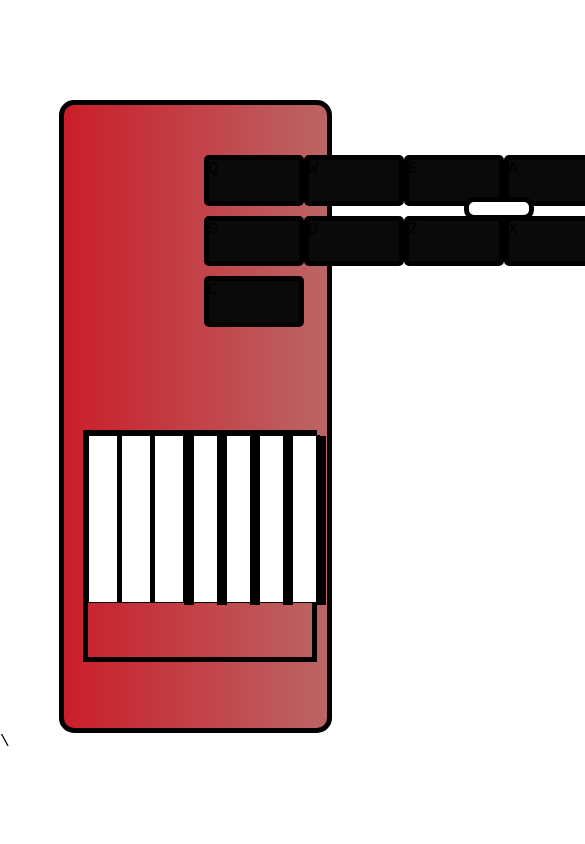
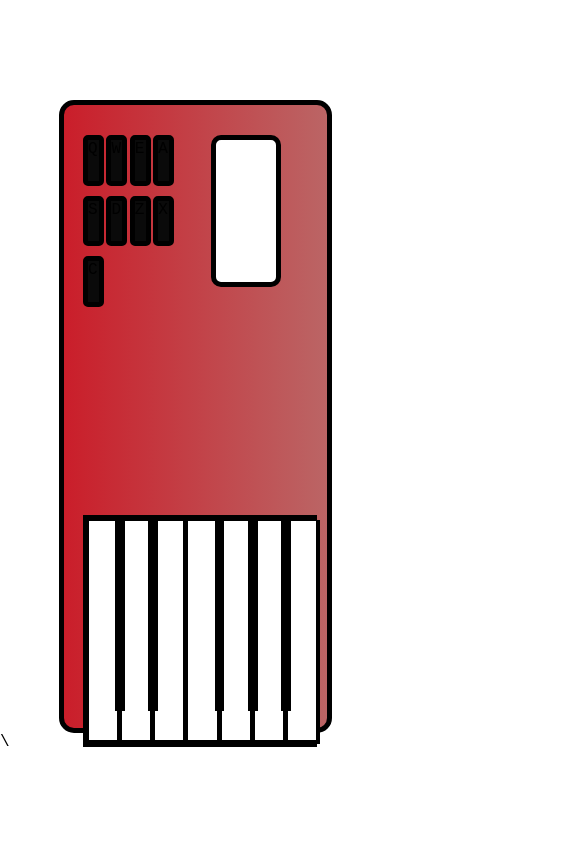
Before and after one commit to Magedi-Keanu/Drum-Machine, a React app in the folder my-app/: page / in a window 390 px wide. Shown: the whole page, 585 px wide, since content can reach past the window. Built offline with nearby package versions, Linux system fonts and the light colour scheme.

Commit message:
added responsive elements

```diff
--- a/my-app/src/index.js
+++ b/my-app/src/index.js
@@ -9,17 +9,22 @@ const [soundName,setDisplay] = useState("");
 
 
 function keyHandler(event){
-  console.log("hello")
+  let sound = document.getElementById(event.key.toUpperCase())
+  if(sound !== null){
+    return sound.play();
+  }
+
+
+/*console.log(Sounds.drums)
   for (let i=0; i<=Sounds.drums.length;i++){
     if(Sounds.drums[i].keyPress === event.key.toUpperCase()){
-      console.log(event.key.toUpperCase());
+      //console.log(event.key.toUpperCase());
 
       const soundPress = document.getElementById(Sounds.drums[i].keyPress.toUpperCase());
-      console.log(soundPress)
+      //console.log(soundPress)
       return soundPress.play();
     }
-  }
-
+  }*/
 /*let soundPress = document.getElementById(event.key.toUpperCase());
 return soundPress.play();*/
 
@@ -30,14 +35,14 @@ return soundPress.play();*/
   function playSound(instrument){
     setDisplay(instrument.name)
     let soundClick = document.getElementById(instrument.keyPress)
-     soundClick.play();
+     return soundClick.play();
     }
 
 
 
   return(
-    <div id="drum-machine">
-      <div id="pad-container">
+    <div id="drum-machine" onKeyDown={(e)=>{keyHandler(e)}}>
+      <div id="pad-container" >
       {
         Sounds.drums.map(function(drum,index){
 
@@ -49,7 +54,7 @@ return soundPress.play();*/
 
 
         return (
-              <div tabIndex={0} key={index} id={drum.name} className="drum-pad" onClick={()=>{playSound(drum)}} onMouseEnter={() => { setDisplay(drum.name);} } onKeyDown={(e)=>{keyHandler(e)}}>
+              <div tabIndex={0} key={index} id={drum.name} className="drum-pad" onClick={()=>{playSound(drum)}} onMouseEnter={() => { setDisplay(drum.name);} } >
                 <audio src={drum.source} className="clip" id={drum.keyPress} ></audio>
                 <p>{drum.keyPress}</p>
               </div>
@@ -69,7 +74,7 @@ return soundPress.play();*/
 
           return(
 
-            <div tabIndex={0} key={index} className="Piano-key"  onClick={()=>{playSound(key)}} onMouseEnter={()=>{setDisplay(key.name)}} onKeyDown={e=>{keyHandler(e)}}>
+            <div tabIndex={0} key={index} className="Piano-key"  onClick={()=>{playSound(key)}} onMouseEnter={()=>{setDisplay(key.name)}} >
               <audio src={key.source} id={key.keyPress}></audio>
             </div>
           )
--- a/my-app/src/stylesheet.css
+++ b/my-app/src/stylesheet.css
@@ -24,22 +24,24 @@ body{
 
 #Key-section{
     border:5px black solid;
-    bottom:30px;
+    bottom:10vh;
     /*margin-top:145px;*/
-    top:120px;
+    /*top:446px;*/
+    top:61vh;
     margin-left:5vw;
     width:60vw;
     height:27.5vh;
-    position:relative;
+    position:fixed;
 
 }
 
 .Piano-key{
     border:1px black solid;
     border-right:4px  black solid;
+    border-bottom:4px  black solid;
     width:8.5vw;
-    /*height:100%;*/
-    height:168px;
+    height:26.6vh;
+    /*height:193px;*/
     background-color:white;
     cursor: pointer;
 }
@@ -55,10 +57,10 @@ body{
 background-color:black;
 color:white;
 width:2.5vw;
-height:20vh;
+height:23vh;
 z-index:10;
-bottom:167px;
-left:96px;
+bottom:27vh;
+left:7vw;
 cursor: pointer;
 position:relative;
 
@@ -66,14 +68,17 @@ position:relative;
 
 .BlackKey-container{
     display:grid;
-    grid-template-columns: repeat(7,8.5vw);
+    grid-template-columns: repeat(7, 8.5vw 17vw 8.5vw)  ;
+    left:6vw;
+    display: relative;
 }
 
 .drum-pad{
     border:5px solid black;
-    /*width:6vw;*/
+    width:5.4vw;
     /*height:12vh;*/
     height:6vh;
+    /*width:95px;*/
     border-radius:5px;
     margin-bottom:10px;
     background-color:rgb(10, 10, 10);
@@ -82,19 +87,27 @@ position:relative;
 
 #pad-container{
 display:grid;
-grid-template-columns: repeat(4,100px);
-margin-left:140px;
+grid-template-columns: repeat(4,6vw);
+/*margin-left:140px;*/
+left:5vw;
 position:relative;
-top:50px;
+right:50px;
+top:30px;
 }
 
 #display{
   background-color:white;
   border:solid 5px black;
   width:18vw;
-  height:6vw;
-  position:relative;
-  left:400px;
-  bottom:90px;
+  height:18vh;
+  position:fixed;
+  right:28vw;
+  top:135px;
   border-radius:10px;
+  text-align:center;
+  padding:10px;
 }
+
+#display p{
+font-size:1.1em;
+}
```
